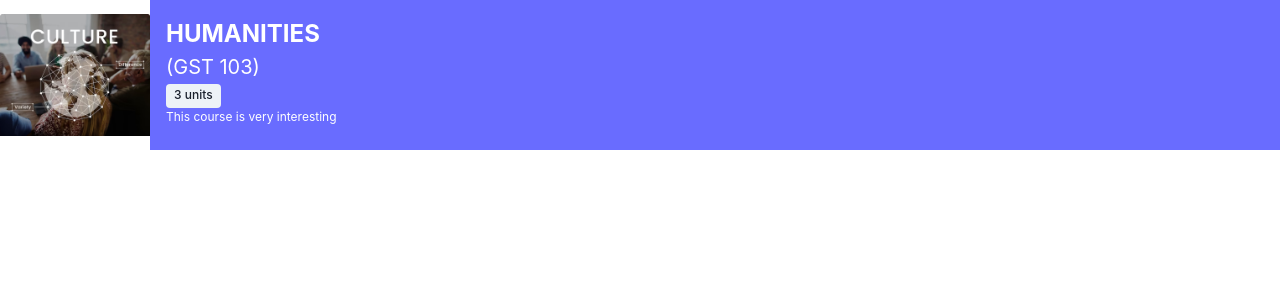
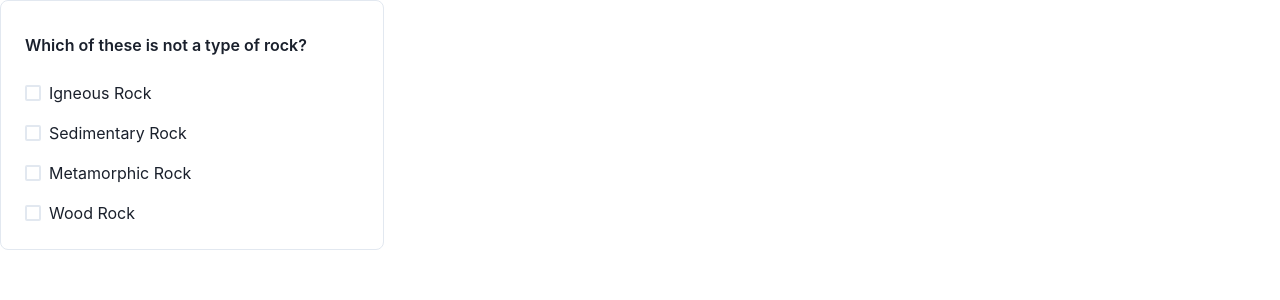
Before and after one commit to vicradon/futo-academia, a React (Vite) app: page /course/header in a window 1280 px wide. Shown: the top 300 px of the page. Built offline with nearby package versions, Linux system fonts and the light colour scheme.

Commit message:
working on the ObjectiveAnswer

```diff
--- /dev/null
+++ b/src/components/ObjectiveAnswer.tsx
@@ -0,0 +1,30 @@
+import { Box, Checkbox, CheckboxGroup, Stack } from "@chakra-ui/react";
+
+function ObjectiveAnswer() {
+	const property = {
+		title: "Which of these is not a type of rock?",
+		question: "Igneous Rock",
+	};
+	return (
+		<div>
+			<Box maxW="sm" borderWidth="0.5px" borderRadius="lg" overflow="hidden">
+				<Box p="6">
+					<Box mt="2" mb="6" fontWeight="semibold" as="h4" lineHeight="tight" noOfLines={1}>
+						{property.title}
+					</Box>
+
+					<Box>
+						<Stack spacing={4} direction="column">
+							<Checkbox colorScheme="brand">Igneous Rock</Checkbox>
+							<Checkbox colorScheme="brand">Sedimentary Rock</Checkbox>
+							<Checkbox colorScheme="brand">Metamorphic Rock</Checkbox>
+							<Checkbox colorScheme="brand">Wood Rock</Checkbox>
+						</Stack>
+					</Box>
+				</Box>
+			</Box>
+		</div>
+	);
+}
+
+export default ObjectiveAnswer;
--- a/src/main.tsx
+++ b/src/main.tsx
@@ -8,7 +8,7 @@ import StudentHome from "./pages/student/StudentHome";
 import Courses from "./pages/lecturer/Courses";
 import UploadCourse from "./pages/lecturer/UploadCourse";
 import { QueryClient, QueryClientProvider } from "@tanstack/react-query";
-import CourseHeader from "./components/CourseHeader";
+import ObjectiveAnswer from "./components/ObjectiveAnswer";
 
 const colors = {
 	brand: {
@@ -102,7 +102,7 @@ const router = createBrowserRouter([
 	},
 	{
 		path: "/course/header",
-		element: <CourseHeader />,
+		element: <ObjectiveAnswer />,
 	},
 ]);
 
```
